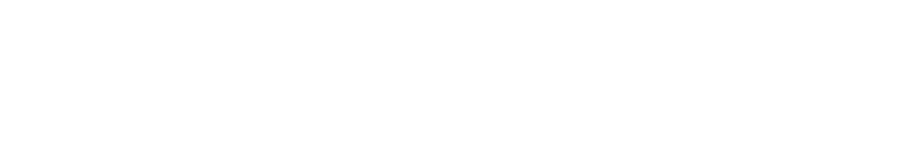
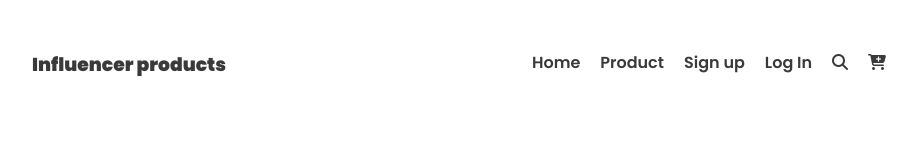
Before and after one commit to saifulislam1431/influencer-asset, a plain HTML site: page index.html in a window 1280 px wide. Shown: the whole page, without its empty margins (171-1088 px from the left). Drawn offline with Linux system fonts and the light colour scheme.

Commit message:
Header and navbar added

```diff
--- a/index.html
+++ b/index.html
@@ -11,5 +11,25 @@
 </head>
 <body>
 
+    <!-- Header and NavBar -->
+    <header id="header">
+
+        <nav>
+            <div class="nav-bar">
+                <h3 class="title">Influencer products</h3>
+                <ul class="nav-items">
+                    <li class="nav-item"> <a href="#">Home</a> </li>
+                    <li class="nav-item"> <a href="#">Product</a> </li>
+                    <li class="nav-item"> <a href="#">Sign up</a> </li>
+                    <li class="nav-item"> <a href="#">Log In</a> </li>
+                    <li class="nav-item"> <a href="#"><i class="fa-solid fa-magnifying-glass"></i></a> </li>
+                    <li class="nav-item"> <a href="#"><i class="fa-solid fa-cart-plus"></i></a> </li>
+                </ul>
+            </div>
+
+        </nav>
+
+    </header>
+
 </body>
 </html>
--- a/style.css
+++ b/style.css
@@ -1 +1,38 @@
 @import url('https://fonts.googleapis.com/css2?family=Poppins:wght@300;400;500;600;700;900&display=swap');
+
+*{
+    margin: 0;
+    padding: 0;
+    box-sizing: border-box;
+}
+body{
+    font-family: 'Poppins', sans-serif;
+    background-color: #FFFFFF;
+
+}
+
+/* Header and Navbar added */
+
+#header{
+    padding: 50px;
+}
+
+.nav-bar{
+    display: flex;
+    justify-content: space-around;
+}
+.nav-items{
+    list-style: none;
+    display: flex;
+}
+.nav-item a{
+    margin-right: 20px;
+    text-decoration: none;
+    font-weight: 600;
+    color: #3A3A3A ;
+}
+
+.title{
+    color: #3A3A3A;
+    font-weight: 750;
+}
```
